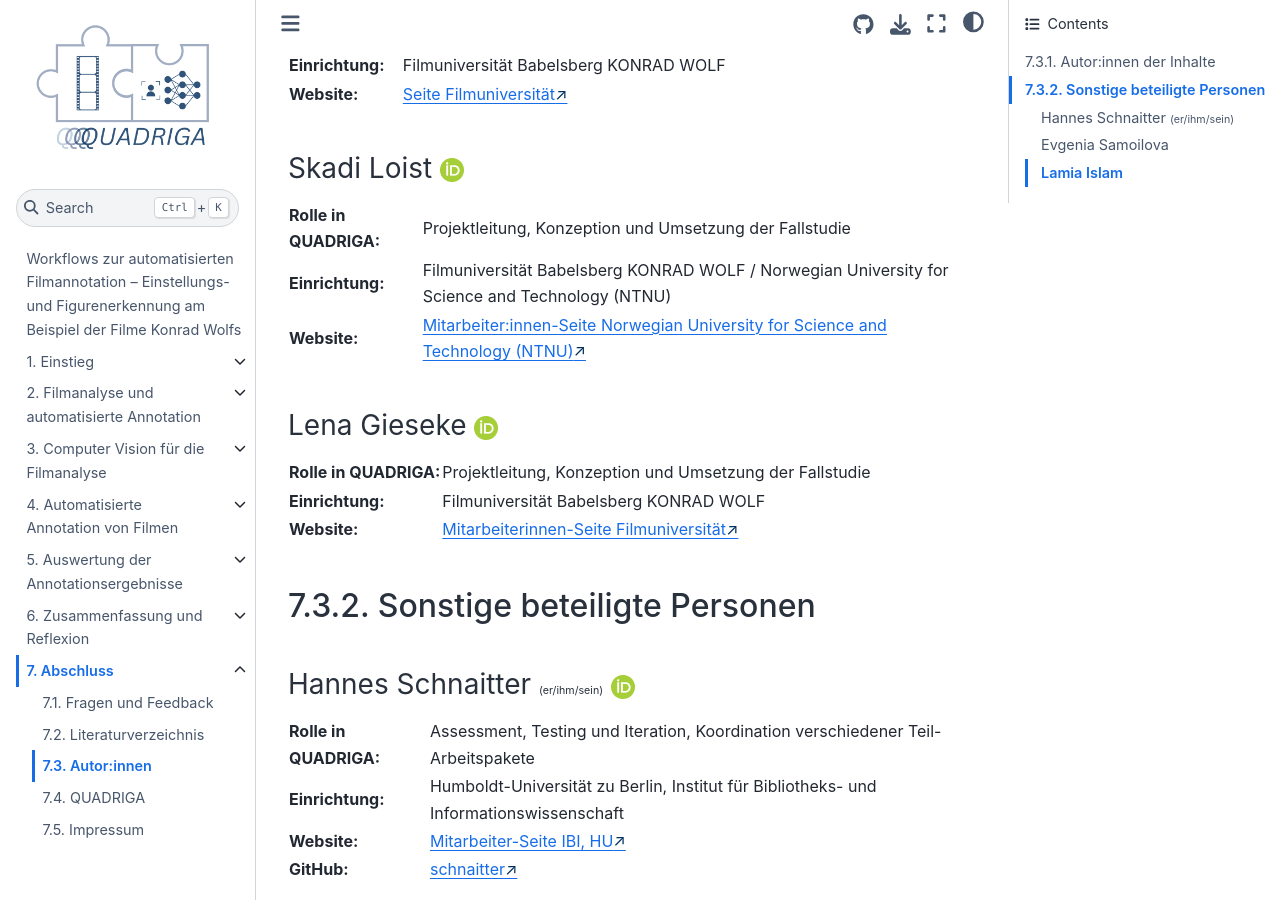
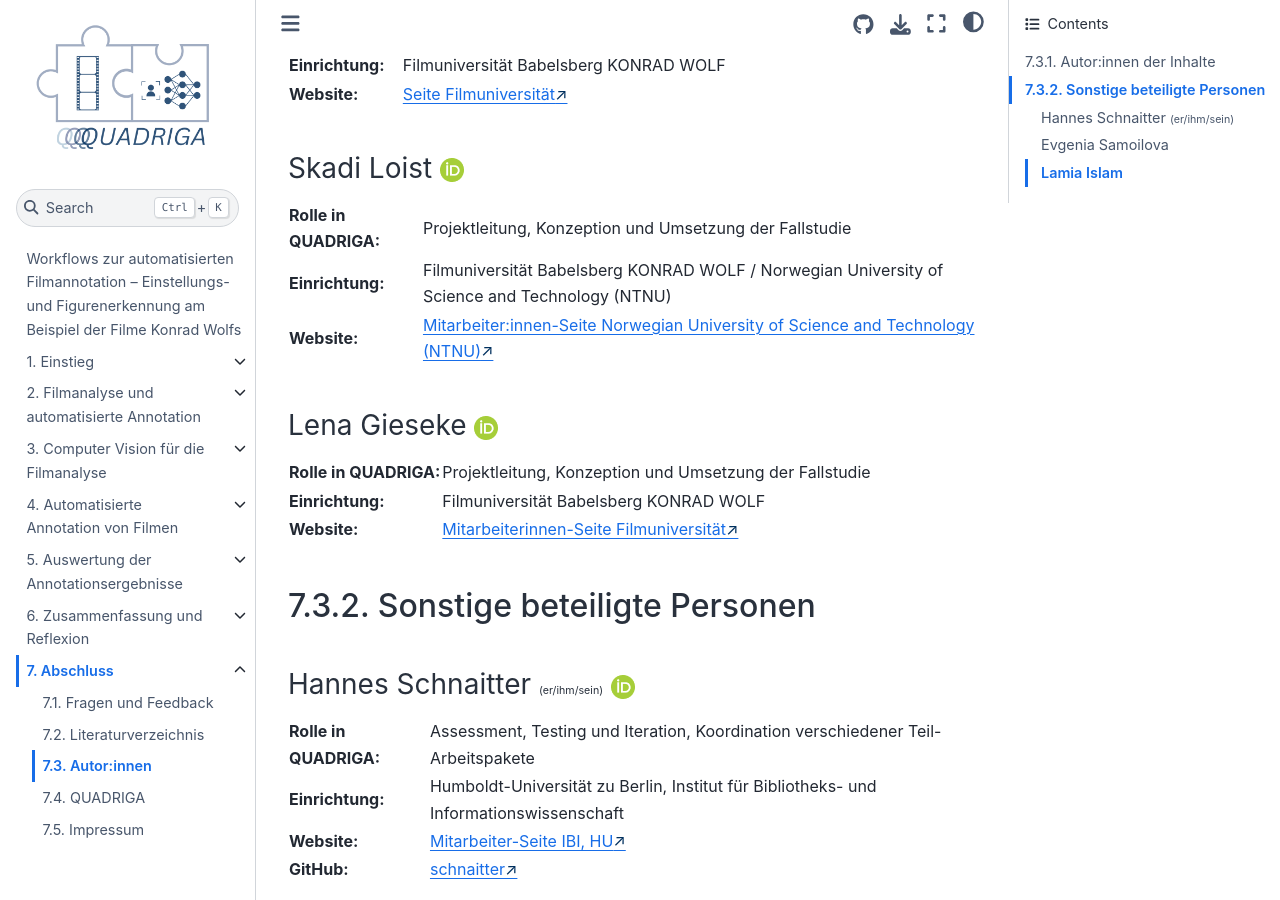
Before and after one commit to quadriga-dk/Bewegtes-Bild-Fallstudie-4, a Jupyter Book: the page built from abschluss/authors.md, in a window 1280 px wide and 900 px high, scrolled down 579 px. Built offline with Jupyter Book 1.0.4 settings and Sphinx 7.4.7 and the Sphinx Book theme 1.1.4, drawn with Linux system fonts in a browser that asks for light colours; pages that are not in the unit, such as notebooks, are missing from menus.

Commit message:
fix(typos): correct spelling and grammar in abschluss/authors.md

```diff
--- a/abschluss/authors.md
+++ b/abschluss/authors.md
@@ -16,7 +16,6 @@
 <td><b>Website:</b></td>
 <td><a href="https://www.filmuniversitaet.de/portrait/person/thomas-schick" class="external-link" target="_blank">Mitarbeiter-Seite Filmuniversität</a></td>
 </tr>
-<tr>
 </table>
 
 ### Marco Winter <a href="https://orcid.org/0009-0000-0239-9682" target="_blank"><img src="../assets/ORCID-iD_icon_24x24.png" alt="ORCID"></a>
@@ -33,7 +32,6 @@
 <td><b>Website:</b></td>
 <td><a href="https://www.filmuniversitaet.de/portrait/person/marco-winter" class="external-link" target="_blank">Seite Filmuniversität</a></td>
 </tr>
-<tr>
 </table>
 
 ### Skadi Loist <a href="https://orcid.org/0000-0002-8299-4103" target="_blank"><img src="../assets/ORCID-iD_icon_24x24.png" alt="ORCID"></a>
@@ -44,11 +42,11 @@
 </tr>
 <tr>
 <td><b>Einrichtung:</b></td>
-<td>Filmuniversität Babelsberg KONRAD WOLF / Norwegian University for Science and Technology (NTNU)</td>
+<td>Filmuniversität Babelsberg KONRAD WOLF / Norwegian University of Science and Technology (NTNU)</td>
 </tr>
 <tr>
 <td><b>Website:</b></td>
-<td><a href="https://www.ntnu.edu/employees/skadi.loist" class="external-link" target="_blank">Mitarbeiter:innen-Seite Norwegian University for Science and Technology (NTNU)</a></td>
+<td><a href="https://www.ntnu.edu/employees/skadi.loist" class="external-link" target="_blank">Mitarbeiter:innen-Seite Norwegian University of Science and Technology (NTNU)</a></td>
 </tr>
 </table>
 
```
